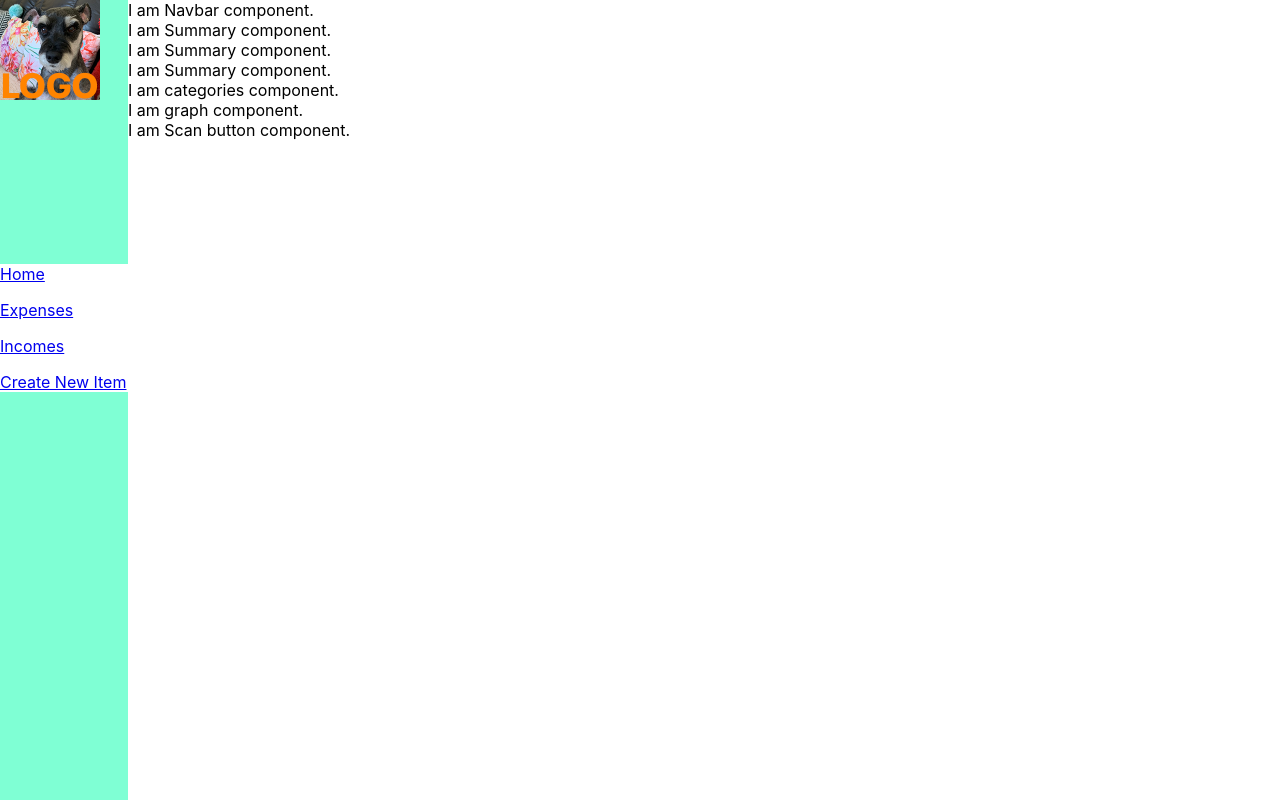
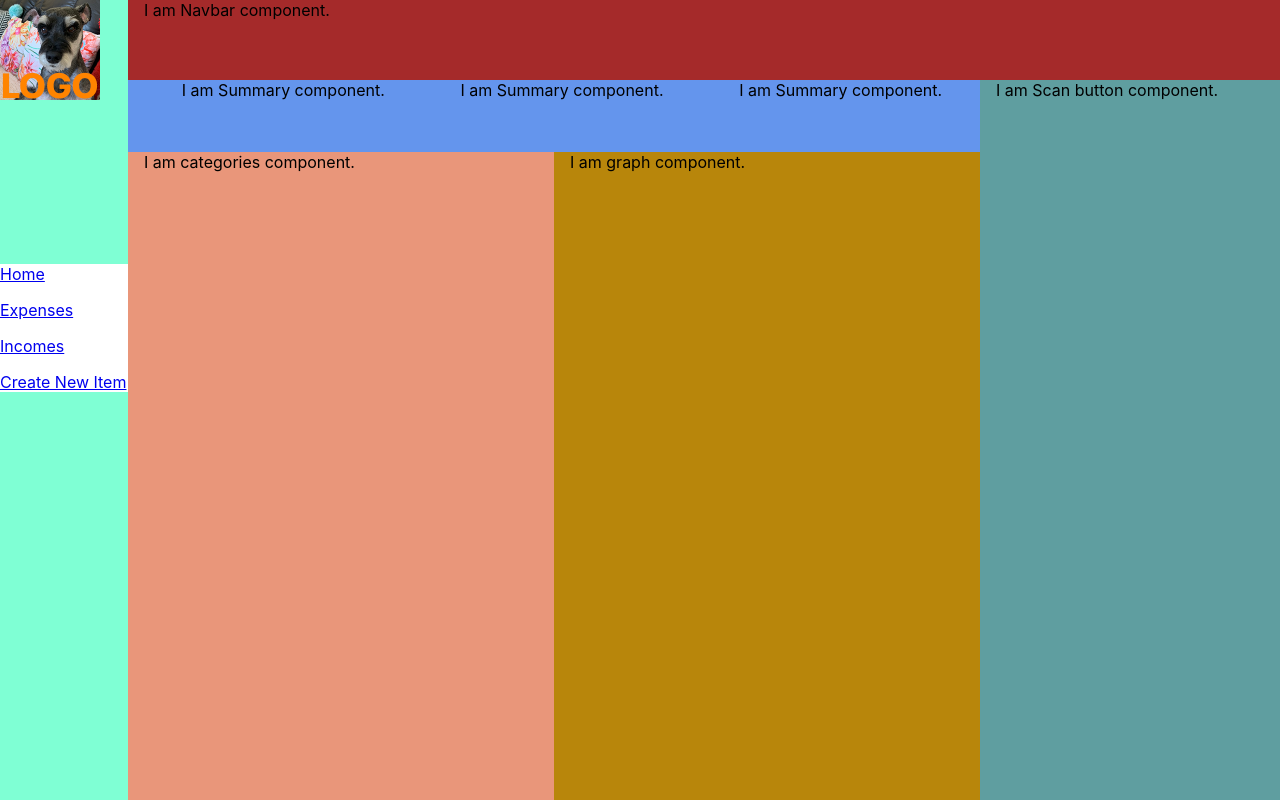
Before and after one commit to 08jhs05/Bookify, a React (Create React App) app in the folder client/: page / in a window 1280 px wide. Built offline with nearby package versions, Linux system fonts and the light colour scheme; no server answers.

Commit message:
temporary css update to distinguish components

```diff
--- a/client/src/App.css
+++ b/client/src/App.css
@@ -21,3 +21,58 @@
 .nav_item {
   margin-top: 1rem;
 }
+
+/* dashboard elements */
+
+.dashboard {
+  width: 100%;
+}
+
+.navbar_dashboard {
+  padding-left: 1rem;
+  height: 10%;
+  background-color: brown;
+}
+
+.dashboard_body {
+  display: flex;
+  height: 90%;
+}
+
+.dashboard_body_left {
+  flex: 3 1 0;
+}
+
+.dashboard_summary_section {
+  padding-left: 1rem;
+  justify-content: space-around;
+  height: 10%;
+  display: flex;
+  background-color: cornflowerblue;
+}
+
+.dashboard_data_section {
+  display: flex;
+  justify-content: space-around;
+  height: 90%;
+}
+
+.scanNewBtn {
+  flex: 1 1 0;
+  padding-left: 1rem;
+  background-color:cadetblue;
+  width: 12rem;
+}
+
+.graph_dashboard {
+  padding-left: 1rem;
+  background-color:darkgoldenrod;
+  height: 100%;
+  width: 100%;
+}
+
+.categories_dashboard {
+  padding-left: 1rem;
+  background-color: darksalmon;
+  width: 100%;
+}
```
Also changed, not shown: client/src/components/Dashboard.js (deleted, +0 -7 lines).
